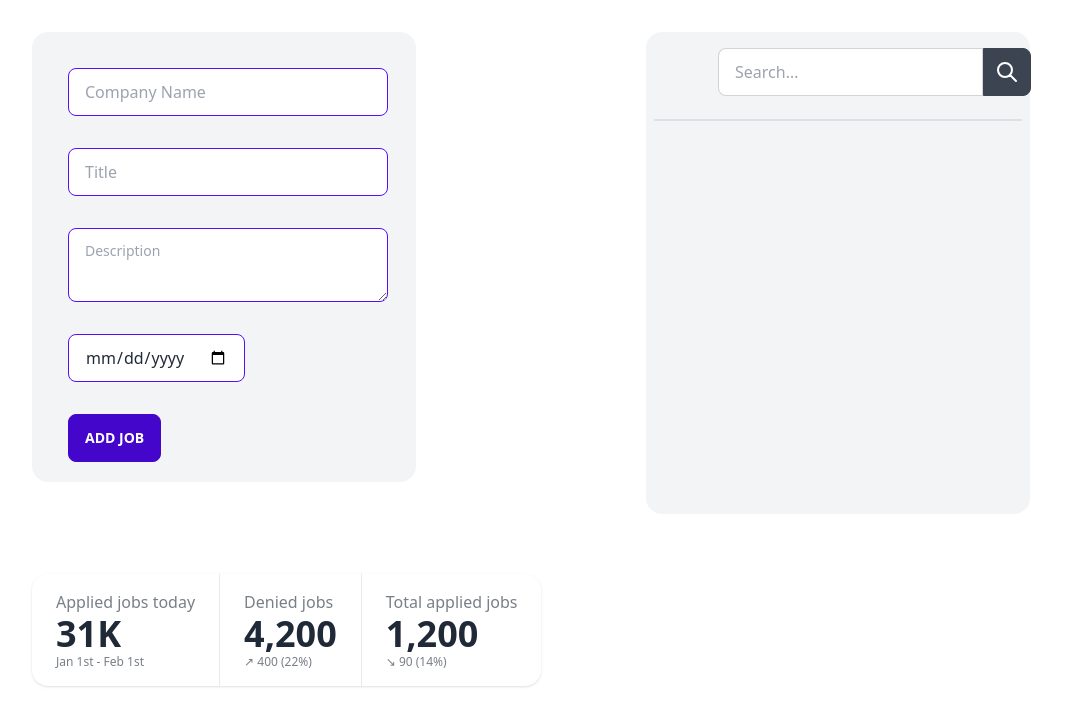
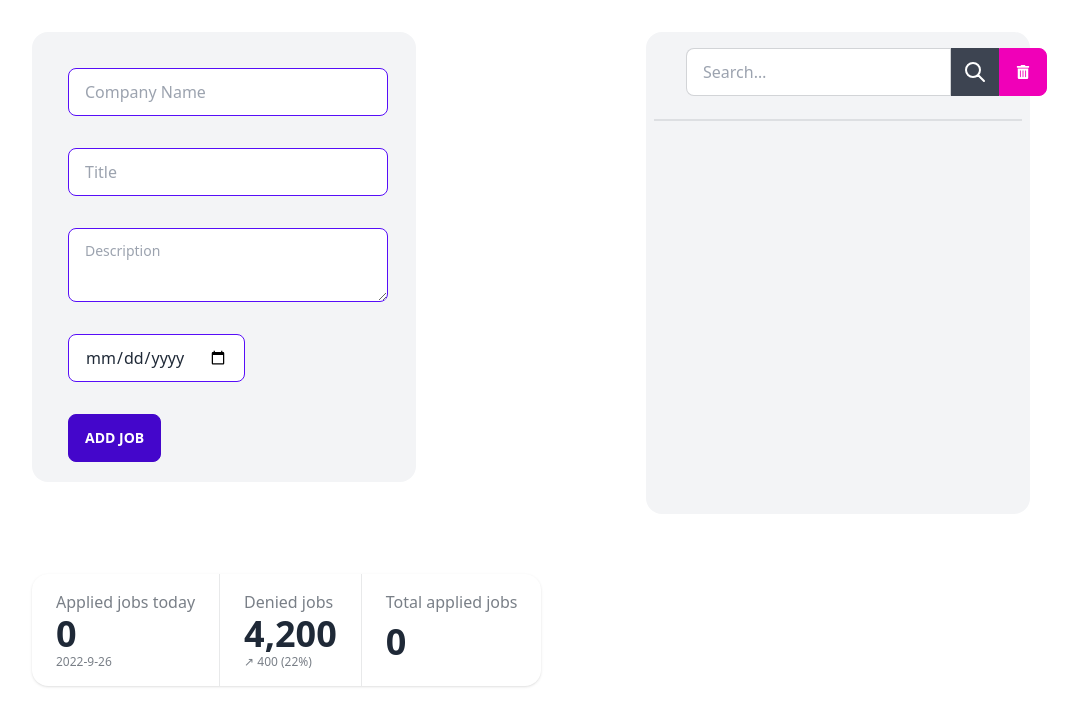
Before and after one commit to EphraimVC/Applied-jobs-counter, a React (Vite) app: page / in a window 1280 px wide. Shown: the top 726 px of the page, without its empty margins (0-1078 px from the left). Built offline with nearby package versions, Linux system fonts and the light colour scheme.

Commit message:
counter of applied jobs and date filter working

```diff
--- a/package.json
+++ b/package.json
@@ -11,7 +11,8 @@
     "dependencies": {
         "daisyui": "^2.24.0",
         "react": "^18.2.0",
-    "react-dom": "^18.2.0"
+        "react-dom": "^18.2.0",
+        "react-icons": "^4.6.0"
     },
     "devDependencies": {
         "@types/react": "^18.0.17",
--- a/src/App.jsx
+++ b/src/App.jsx
@@ -1,33 +1,42 @@
-import React, { useState} from "react";
+import React, { useState } from "react";
 import List from "./Components/List";
 import Counter from "./Components/Counter";
-import { formStateContext } from "./Helpers/context";
+// import TestComp from "./Test";
 
 function App() {
     const [values, setValues] = useState([]);
+    const [key, setKey] = useState(0);
     const [comp, setComp] = useState();
     const [titles, setTitles] = useState();
     const [desc, setDesc] = useState();
     const [dat, setDat] = useState();
+    const counterCount = values.length;
+
+    // increments id number
+    const keyId = () => {
+        setKey(key + 1);
+    };
+
+    //   resets the input values
+    const resetVal = () => {
+        document.getElementById("formId").reset();
+    };
 
     // adds data to a new card
-
     const addData = (e) => {
+        e.preventDefault();
+        keyId();
         const newCard = values;
-        newCard.push({ comp, titles, desc, dat });
+        newCard.push({ key, comp, titles, desc, dat });
         setValues([...newCard]);
-        setComp("");
-        setTitles("");
-        setDesc("");
-        setDat("");
-        e.preventDefault();
-
+        resetVal();
         console.log(newCard);
     };
+
     return (
         <div className="App grid grid-cols-3 m-8 sm:grid-cols-2 gap-3">
             <div className="sm:mb-20">
-                <form className="bg-gray-100 w-96 p-1 rounded-2xl">
+                <form id="formId" className="bg-gray-100 w-96 p-1 rounded-2xl">
                     <input
                         type="text"
                         placeholder="Company Name"
@@ -59,6 +68,7 @@ function App() {
                         className="input input-bordered input-primary max-w-xs m-8 block"
                     />
                     <button
+                        id="submitBtn"
                         className="btn btn-active btn-primary ml-8 mb-4 "
                         type="submit"
                         onClick={addData}
@@ -69,7 +79,8 @@ function App() {
             </div>
 
             <List val={values} />
-            <Counter />
+            <Counter counting={counterCount} date={dat} arrVal={values} />
+            {/* <TestComp date={dat} arrVal={values} /> */}
         </div>
     );
 }
--- a/src/Components/Counter.jsx
+++ b/src/Components/Counter.jsx
@@ -1,15 +1,26 @@
-import React from 'react'
+import React from "react";
+import { currentDate } from "../Helpers/Date";
 
+function Counter(props) {
+    const mainArrValue = props.arrVal;
+    const showDate = currentDate();
 
-function Counter() {
+    const filtering = () => {
+        const formInputValue = props.date;
+        const getDate = currentDate();
+        return formInputValue === getDate;
+    };
+
+    let sameDateArr = mainArrValue.filter(filtering);
+    const count = sameDateArr.length;
+
     return (
         <div className="md:">
             <div className="stats stats-horizontal xs:stats-vertical sm:stats-vertical md:stats-horizontal col-start-1 col-end-2 justify-self-center lg:stats-horizontal shadow">
-
                 <div className="stat">
                     <div className="stat-title">Applied jobs today</div>
-    <div className="stat-value">31K</div>
-    <div className="stat-desc">Jan 1st - Feb 1st</div>
+                    <div className="stat-value">{count}</div>
+                    <div className="stat-desc">{showDate}</div>
                 </div>
 
                 <div className="stat">
@@ -20,13 +31,18 @@ function Counter() {
 
                 <div className="stat">
                     <div className="stat-title">Total applied jobs</div>
-    <div className="stat-value">1,200</div>
-    <div className="stat-desc">↘︎ 90 (14%)</div>
-  </div>
-
+                    <div className="stat-value">{props.counting}</div>
                 </div>
             </div>
-    )
+        </div>
+    );
 }
 
 export default Counter;
+
+// -AMOUT OF DAYS APPLIED IN THE CURRENT DAY
+
+// - HOW TO DO IT ?
+//  * match the current date with the date input value
+//  * if stat to count the amount of jobs that matches the date to the current day date
+// * compare day with day , month with month and so on
--- a/src/Components/List.jsx
+++ b/src/Components/List.jsx
@@ -1,15 +1,12 @@
 import React, { useState, useContext } from "react";
 import Card from "../Components/ListCard";
-// import { formStateContext } from "../Helpers/context";
+import { FaTrashAlt } from "react-icons/fa";
 
 function List({ val }) {
-    // const [formValue, setFormValue] = useState(useContext(formStateContext));
-    // console.log(formValue);
-
     return (
         <div className="bg-gray-100 w-96 rounded-2xl p-2 sm:mb-12">
-            <div className="form-control mt-2 ml-16">
-                <div className="input-group">
+            <div className="form-control mt-2 ml-8 ">
+                <div className="input-group ">
                     <input
                         type="text"
                         placeholder="Search…"
@@ -31,14 +28,18 @@ function List({ val }) {
                             />
                         </svg>
                     </button>
+                    <button className="btn btn-secondary">
+                        <FaTrashAlt />
+                    </button>
                 </div>
             </div>
+
             <div className="divider"></div>
             <div className="list m-4">
                 <ul>
-                    {val.map(({ comp, titles, desc, dat }) => {
+                    {val.map(({ key, comp, titles, desc, dat }) => {
                         return (
-                            <li>
+                            <li key={key}>
                                 <Card
                                     company={comp}
                                     title={titles}
--- /dev/null
+++ b/src/Helpers/Date.js
@@ -0,0 +1,9 @@
+export const currentDate = (separator = "-") => {
+    let todayDate = new Date();
+    let day = todayDate.getDate();
+    let month = todayDate.getMonth();
+    let year = todayDate.getFullYear();
+    let currentDay = `${year}${separator}${month}${separator}${day}`;
+
+    return currentDay;
+};
--- a/src/Helpers/contextsIndex.js
+++ b/src/Helpers/contextsIndex.js
@@ -1,5 +1,6 @@
 import { objContext } from "./objectContext";
 import { formStateContext } from "./context"
+import { currentDate } from "./Date";
 
 
-export { objContext, formStateContext };
+export { objContext, formStateContext, currentDate };
--- /dev/null
+++ b/src/Test.jsx
@@ -0,0 +1,18 @@
+// import React from "react";
+// import { currentDate } from "./Helpers/Date";
+
+// function Test(props) {
+//     const mainArrValue = props.arrVal;
+
+//     const filtering = () => {
+//         const formInputValue = props.date;
+//         const getDate = currentDate();
+//         return formInputValue === getDate;
+//     };
+
+//     let sameDateArr = mainArrValue.filter(filtering);
+//     const count = sameDateArr.length;
+
+//     return <div></div>;
+// }
+// export default Test;
```
Also changed, not shown: 1 other file (tests, documents, lock files or other folders). Lines whose indentation alone changed are shown as unchanged.
